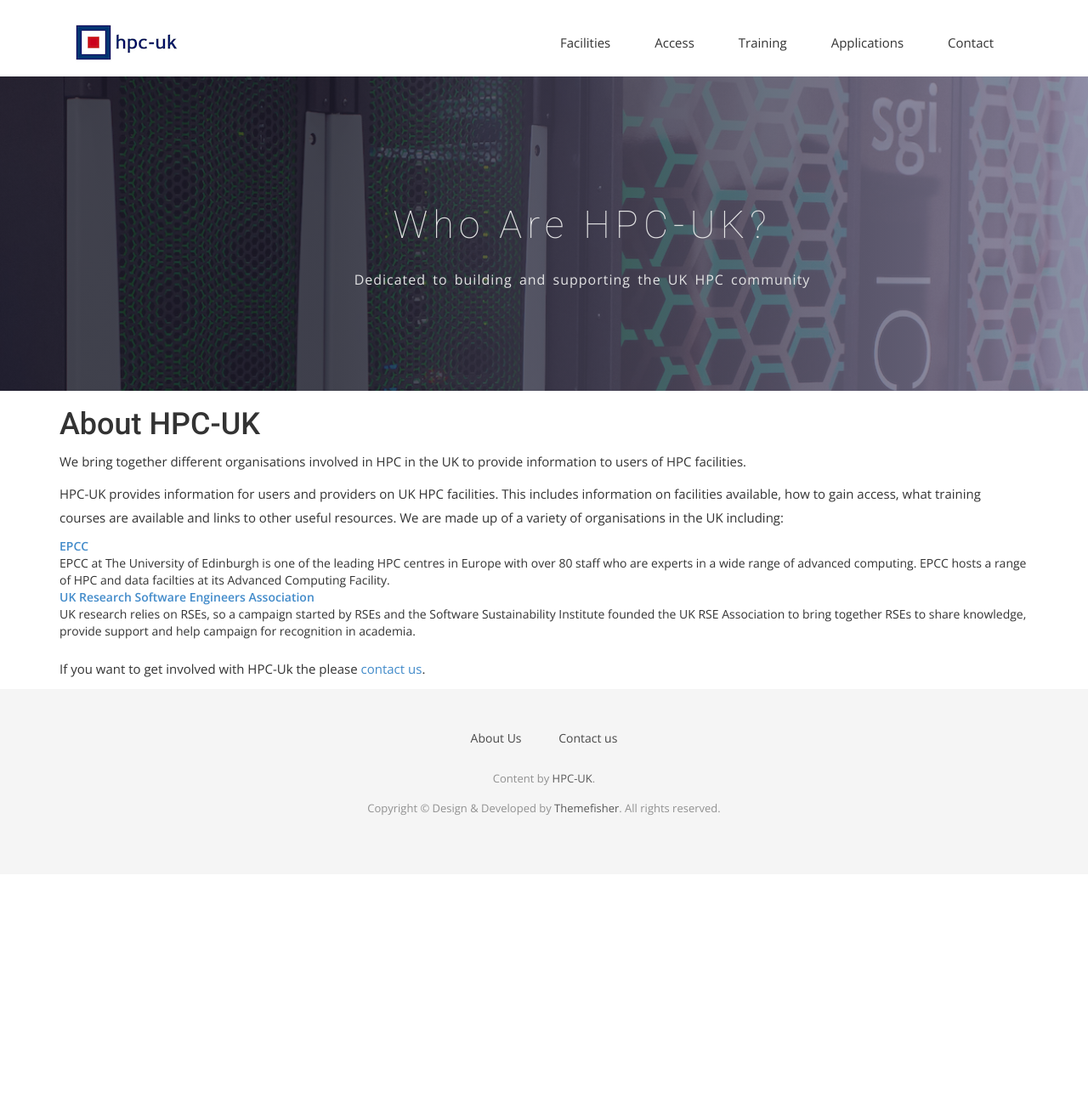
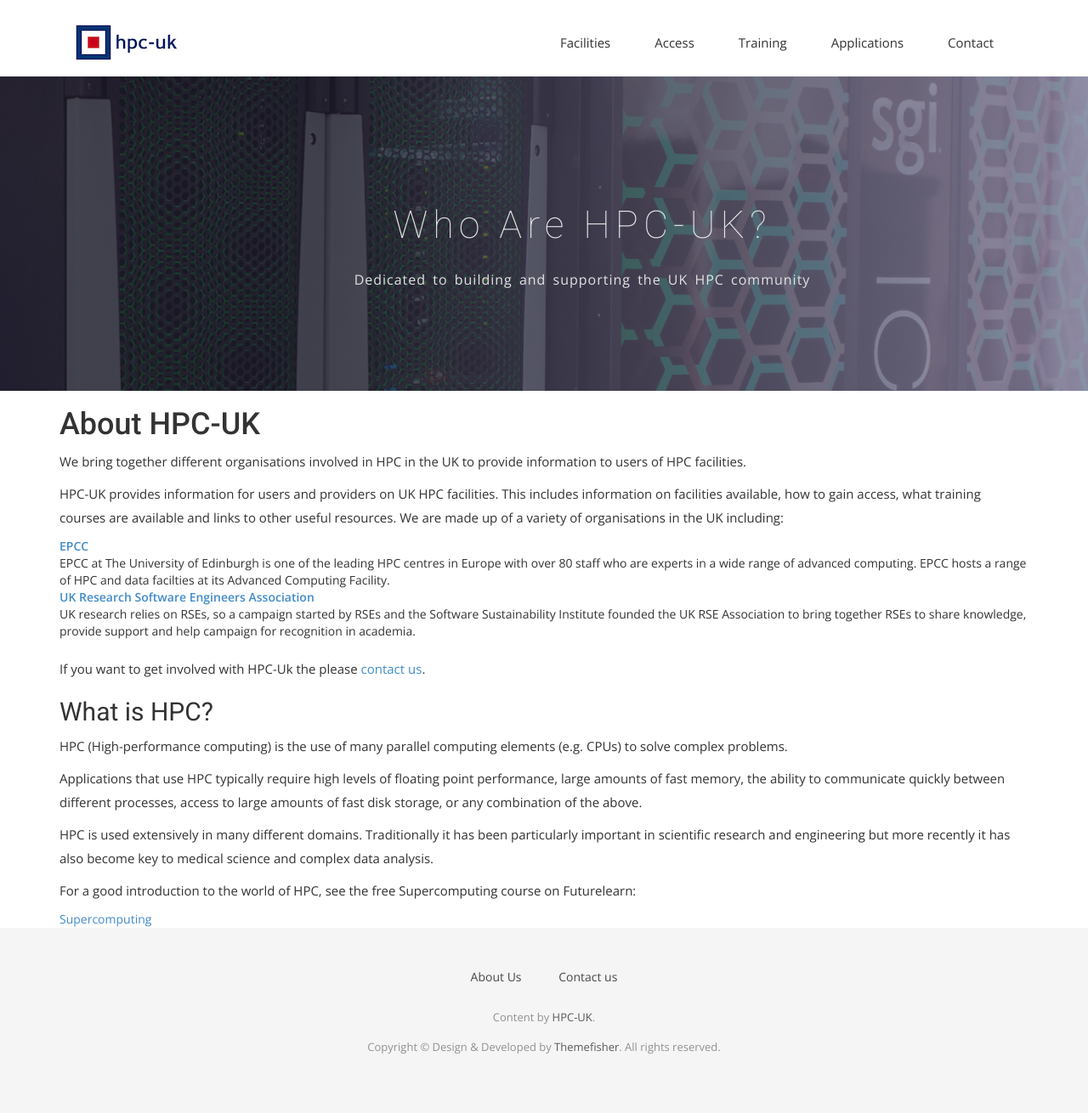
Before and after one commit to hpc-uk/hpcuk-website, a Jekyll site: the page built from about/index.md, in a window 1280 px wide. Shown: the whole page at 85% size. Built offline with Jekyll 4.4.1, drawn with Linux system fonts in a browser that asks for light colours; nearby versions of some CDN libraries; some web fonts are replaced; before the commit the page ends 1029 px from its top, so only the background shows below that.

Commit message:
Added description of supercomputing

```diff
--- a/about/index.md
+++ b/about/index.md
@@ -28,3 +28,24 @@
 recognition in academia.
 
 If you want to get involved with HPC-Uk the please [contact us](../contact/).
+
+What is HPC?
+------------
+
+HPC (High-performance computing) is the use of many parallel computing
+elements (e.g. CPUs) to solve complex problems.
+
+Applications that use HPC typically require high levels of
+floating point performance, large amounts of fast memory, the ability
+to communicate quickly between different processes, access to large
+amounts of fast disk storage, or any combination of the above.
+
+HPC is used extensively in many different domains. Traditionally it has
+been particularly important in scientific research and engineering
+but more recently it has also become key to medical science and
+complex data analysis.
+
+For a good introduction to the world of HPC, see the free Supercomputing
+course on Futurelearn:
+
+* [Supercomputing](https://www.futurelearn.com/courses/supercomputing)
```
Also changed, not shown: contact/index.md (+1 -1 lines), logos/UKRSE_logo.png (added), logos/incite_logo.png (added), logos/prace-logo.png (added), logos/ucl_logo.png (added).
